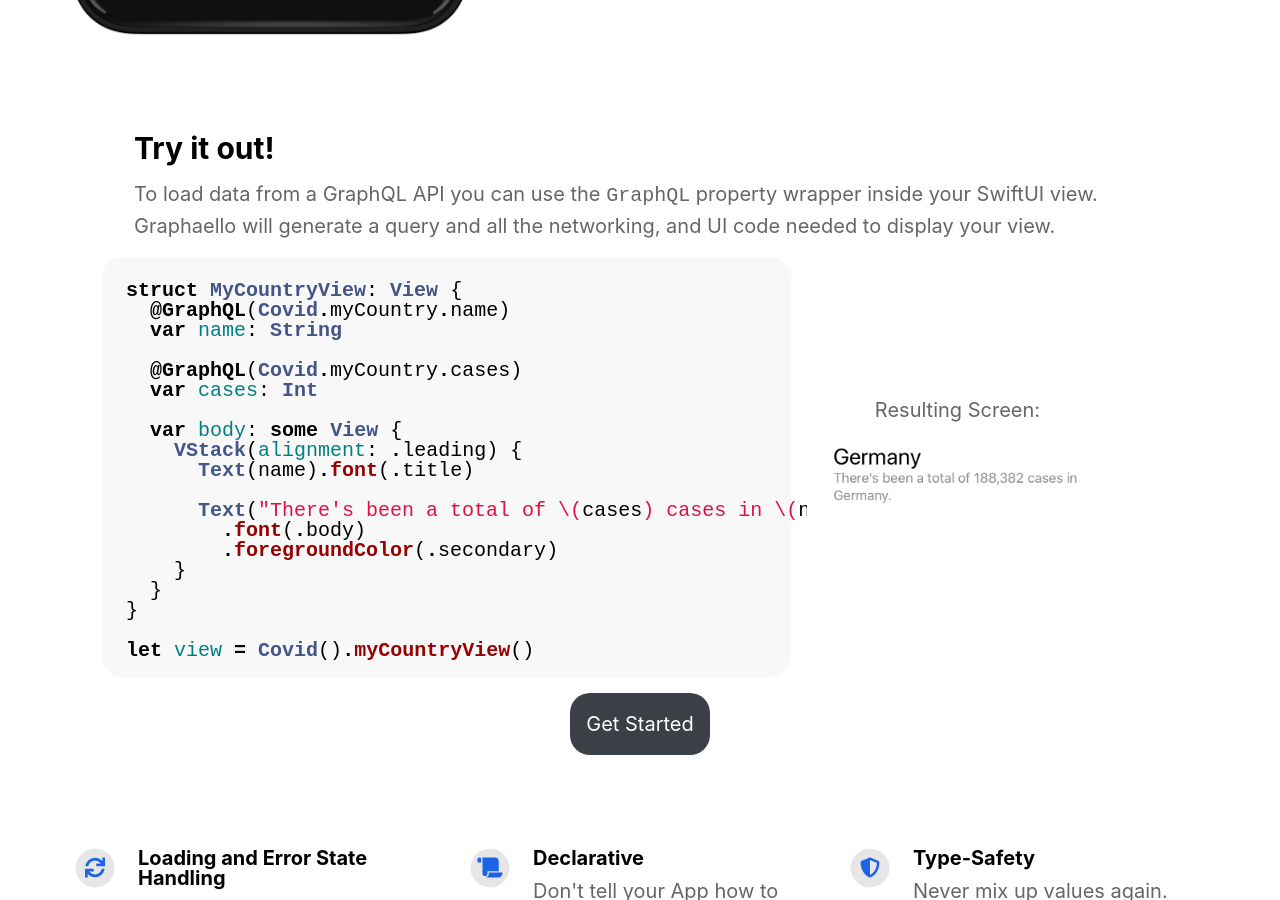
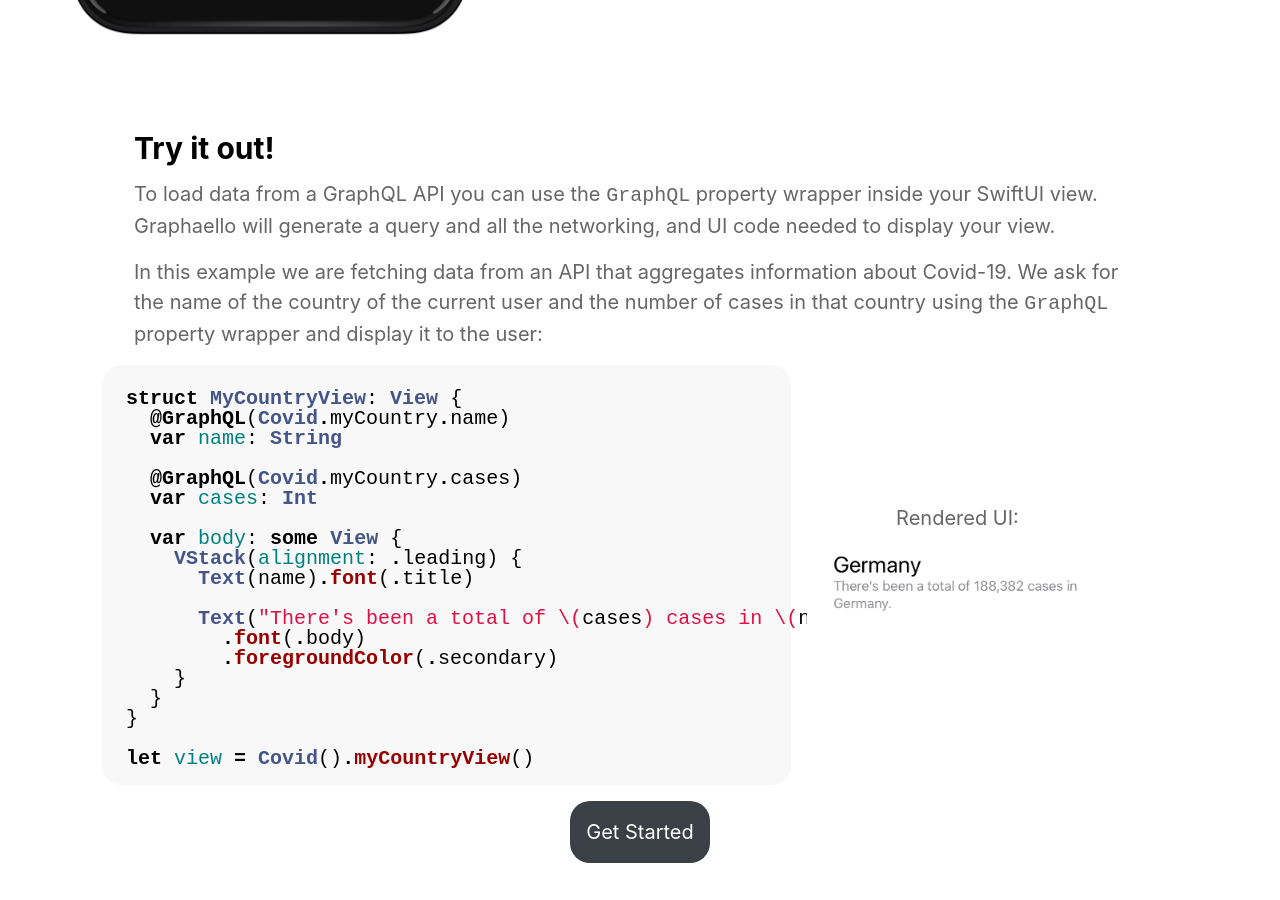
Before and after one commit to nerdsupremacist/Graphaello, a Jekyll site: the page built from index.md, in a window 1280 px wide and 900 px high, scrolled down 951 px. Built offline with Jekyll 4.4.1, drawn with Linux system fonts in a browser that asks for light colours; nearby versions of some CDN libraries; our own code applies the rules of GitHub Pages for plain Markdown files.

Commit message:
Changing text a bit

````diff
--- a/index.md
+++ b/index.md
@@ -7,6 +7,8 @@ layout: default
 To load data from a GraphQL API you can use the `GraphQL` property wrapper inside your SwiftUI view.
 Graphaello will generate a query and all the networking, and UI code needed to display your view.
 
+In this example we are fetching data from an API that aggregates information about Covid-19.
+We ask for the name of the country of the current user and the number of cases in that country using the `GraphQL` property wrapper and display it to the user:
 
 <div class="side-by-side-code">
 
@@ -32,7 +34,7 @@ struct MyCountryView: View {
 let view = Covid().myCountryView()
 ```
 
-Resulting Screen:
+Rendered UI:
 ![](/assets/MyCountryView.png)
 
 </div>
````
